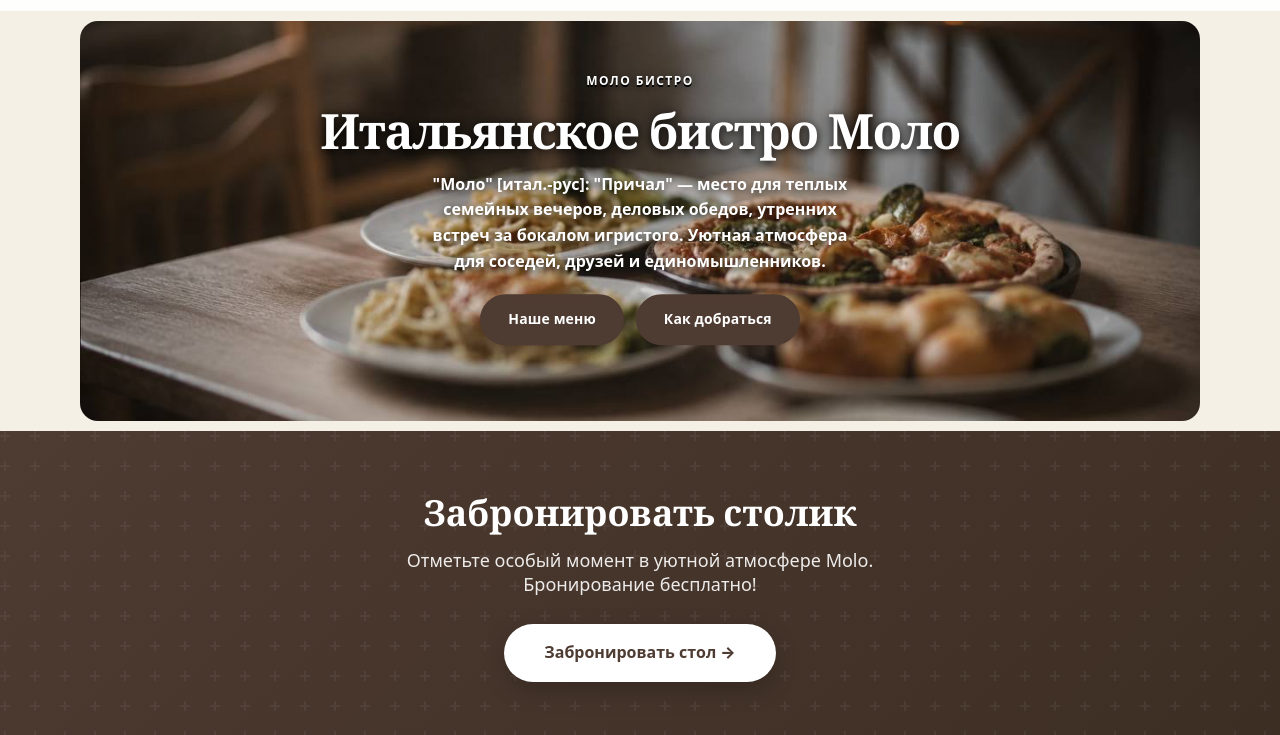
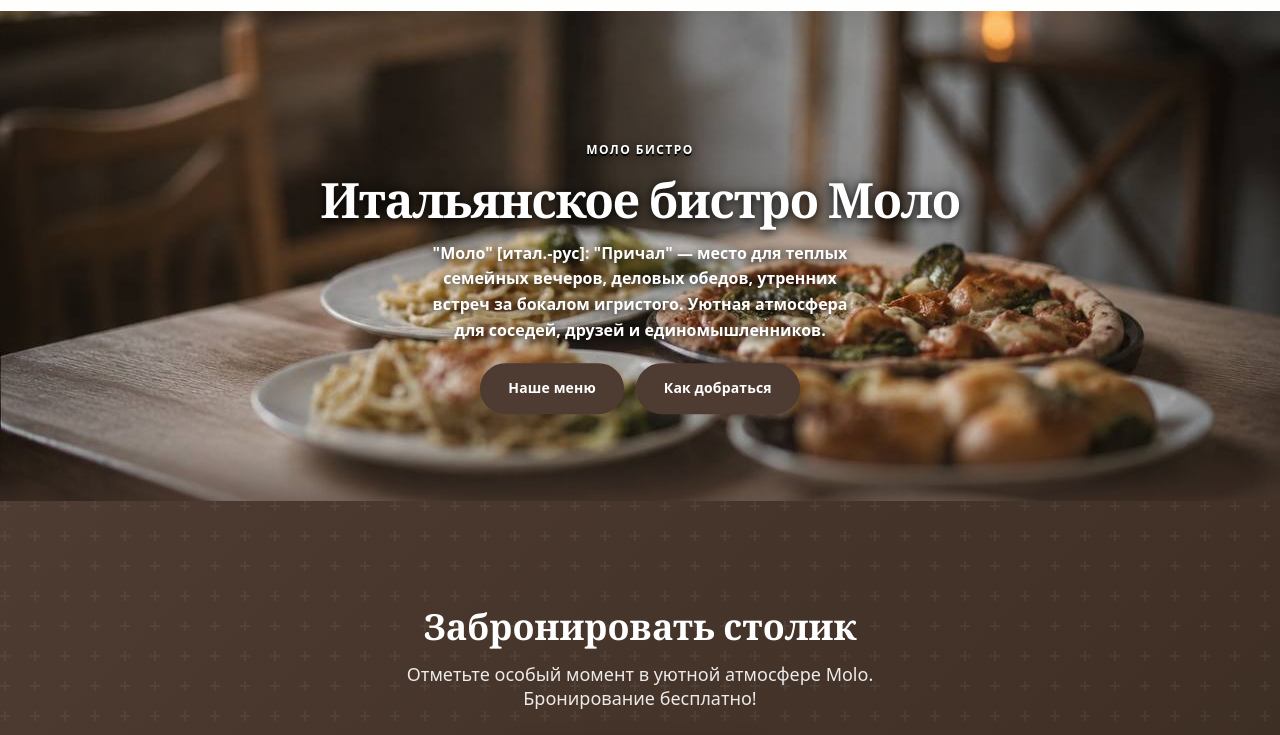
Before and after one commit to Ailono/molo_rest, a website: page public/preview-index-v3.html in a window 1280 px wide. Shown: the part 65-800 px from the top of the page. Drawn offline with nearby package versions, Linux system fonts and the light colour scheme; a web font is replaced by a local one.

Commit message:
auto: agent changes

```diff
--- a/public/preview-index-v3.html
+++ b/public/preview-index-v3.html
@@ -25,13 +25,37 @@
         background: #fff !important;
         position: relative;
         overflow: hidden;
-        padding: 60px 0 !important;
-        min-height: 450px !important;
-        display: flex !important;
-        align-items: center !important;
+        padding: 0 !important;
         margin-top: 0 !important;
         border: none !important;
         box-shadow: none !important;
+      }
+
+      .preview-hero .container {
+        max-width: 100% !important;
+        width: 100% !important;
+        padding: 0 !important;
+        margin: 0 !important;
+      }
+
+      .hero-grid {
+        min-height: 550px !important;
+        display: flex !important;
+        align-items: center !important;
+        justify-content: center !important;
+        border-radius: 0 !important;
+        position: relative;
+      }
+
+      .hero-grid::after {
+        content: '';
+        position: absolute;
+        bottom: 0;
+        left: 0;
+        right: 0;
+        height: 120px;
+        background: linear-gradient(to bottom, transparent, var(--mocha) 90%);
+        pointer-events: none;
       }
 
       .site-header {
@@ -211,6 +235,10 @@
         text-align: center;
         position: relative;
         overflow: hidden;
+        margin-top: -60px;
+        padding-top: 100px;
+        position: relative;
+        z-index: 1;
       }
 
       .cta-banner::before {
```
